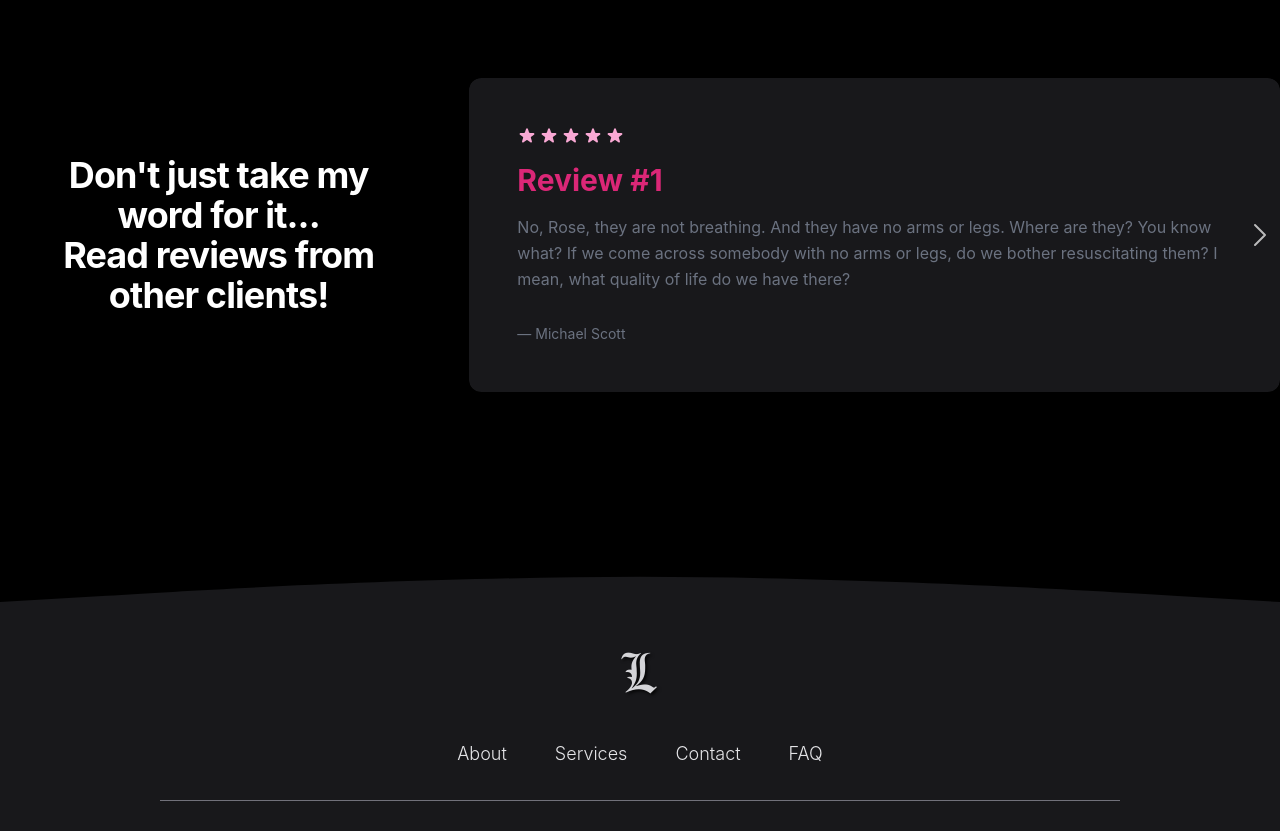
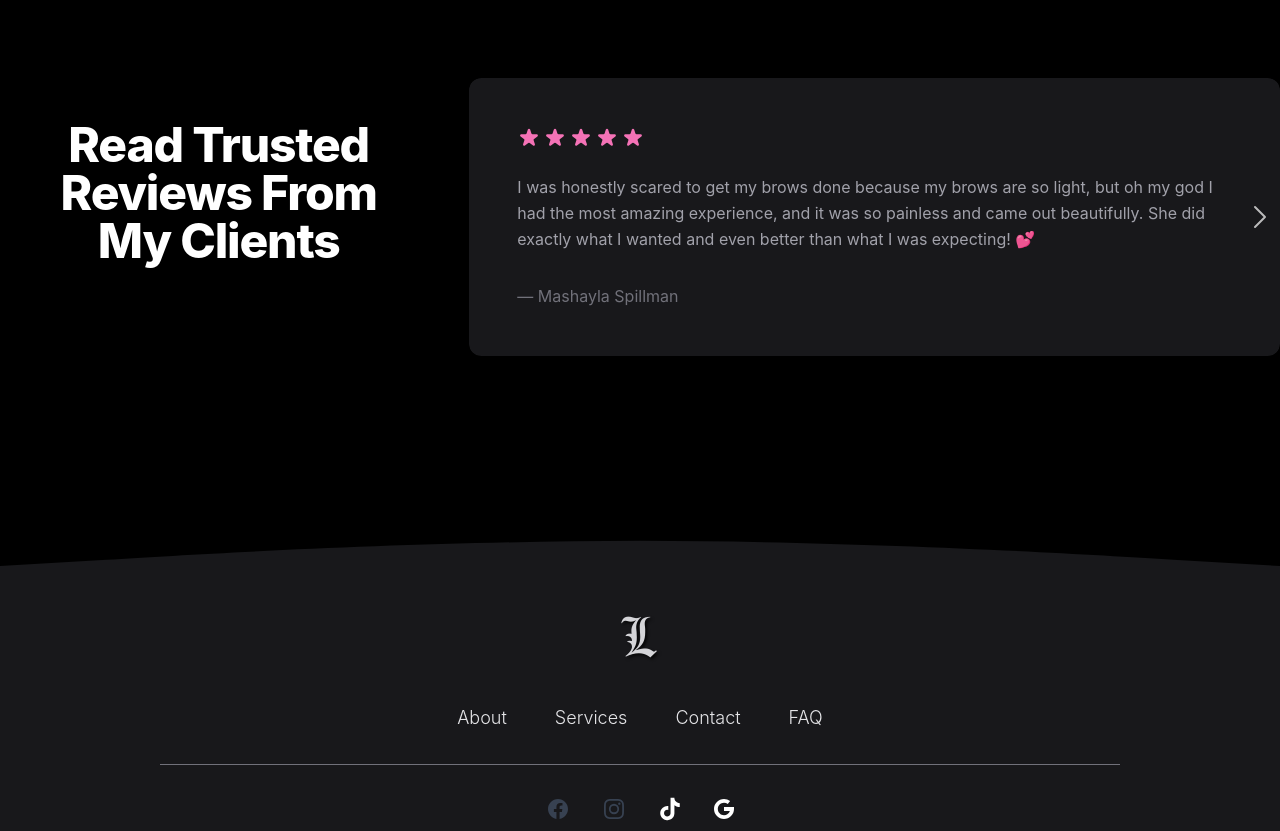
Before and after one commit to dustinapodaca/lashedink, a React (Vite) app: page / in a window 1280 px wide. Shown: the part 2020-2851 px from the top of the page. Built offline with nearby package versions, Linux system fonts and the light colour scheme.

Commit message:
further review update

```diff
--- a/package.json
+++ b/package.json
@@ -16,8 +16,7 @@
     "react": "^18.2.0",
     "react-dom": "^18.2.0",
     "react-router-dom": "^6.9.0",
-    "sort-by": "^1.2.0",
-    "swiper": "^10.0.3"
+    "sort-by": "^1.2.0"
   },
   "devDependencies": {
     "@types/react": "^18.0.28",
--- a/src/Components/ImageModal/index.tsx
+++ b/src/Components/ImageModal/index.tsx
@@ -32,7 +32,7 @@ const ImageModal = ({ imageSrc, isOpen, setIsOpen }: ImageModalProps) => {
             className="max-h-[80%] object-cover relative max-w-[90%]"
           >
             <motion.img
-              className="max-h-full max-w-full object-cover rounded-lg"
+              className="max-h-full max-w-full object-cover rounded-lg z-40"
               src={imageSrc}
               alt=""
             />
--- a/src/Components/ReviewViewer/index.tsx
+++ b/src/Components/ReviewViewer/index.tsx
@@ -7,22 +7,43 @@ const reviews = [
     id: 0,
     text: "Review #1",
     content:
-      "No, Rose, they are not breathing. And they have no arms or legs. Where are they? You know what? If we come across somebody with no arms or legs, do we bother resuscitating them? I mean, what quality of life do we have there?",
-    rating: 5,
+      "I was honestly scared to get my brows done because my brows are so light, but oh my god I had the most amazing experience, and it was so painless and came out beautifully. She did exactly what I wanted and even better than what I was expecting! 💕",
+    author: "Mashayla Spillman",
   },
   {
     id: 1,
-    text: "Review #2",
+    text: "Review #3",
     content:
-      "No, Rose, they are not breathing. And they have no arms or legs. Where are they? You know what? If we come across somebody with no arms or legs, do we bother resuscitating them? I mean, what quality of life do we have there?",
-    rating: 5,
+    "Tatiana did an amazing job! I am in absolutely aw of eyebrows! Definitely a self confidence booster! She did great kept me comfortable and well informed from the very beginning! Definitely recommended! Thank you again girly! ❤️",
+    author: "Marissa Martinez-Spiess",
   },
   {
     id: 2,
-    text: "Review #3",
+    text: "Review #6",
     content:
-      "No, Rose, they are not breathing. And they have no arms or legs. Where are they? You know what? If we come across somebody with no arms or legs, do we bother resuscitating them? I mean, what quality of life do we have there?",
-    rating: 5,
+      "Tatiana is amazing! She is thorough and meticulous from start to finish. Her genuine, friendly & kind personality puts you at ease. I highly recommend her to anyone considering microblading. I am very happy with my brows, one of the best decisions I’ve made!",
+    author: "Yvette Davis",
+  },
+  {
+    id: 3,
+    text: "Review #2",
+    content:
+      "My experience with her was amazing! She was so sweet the whole time! She gave me so much info on them and I definitely trust her! I was nervous at first but after seeing the results, I could never trust anyone else with my eyebrows! 10/10 would recommend!!",
+    author: "Sammie Lujan",
+  },
+  {
+    id: 4,
+    text: "Review #4",
+    content:
+      "Tatiana was excellent from the moment I walked through the door. She explained the process thoroughly to me and we chopped it up the whole lash appointment. Super fast but delicately efficient, time went by so fast. Would seriously would recommend her services!",
+    author: "Nicc Barbo",
+  },
+  {
+    id: 5,
+    text: "Review #5",
+    content:
+      "Tatiana did an impressive job on my moms eyebrows!! I was impressed with her level of professionalism and kindness. She made sure my mom was comfortable during her microblading. My mom's eyebrows came out beautifully and healed just as expected! 😍",
+    author: "Murissa Montez",
   },
 ];
 
@@ -30,7 +51,7 @@ const MySVGComponent = () => (
   <svg
     xmlns="http://www.w3.org/2000/svg"
     viewBox="0 0 20 20"
-    className="h-5 w-5"
+    className="h-6 w-6"
     fill="currentColor"
   >
     <path d="M9.049 2.927c.3-.921 1.603-.921 1.902 0l1.07 3.292a1 1 0 00.95.69h3.462c.969 0 1.371 1.24.588 1.81l-2.8 2.034a1 1 0 00-.364 1.118l1.07 3.292c.3.921-.755 1.688-1.54 1.118l-2.8-2.034a1 1 0 00-1.175 0l-2.8 2.034c-.784.57-1.838-.197-1.539-1.118l1.07-3.292a1 1 0 00-.364-1.118L2.98 8.72c-.783-.57-.38-1.81.588-1.81h3.461a1 1 0 00.951-.69l1.07-3.292z" />
@@ -46,23 +67,25 @@ const Review = ({ review, isActive }: ReviewProps) => (
   <div className={`min-w-full ${isActive ? "active" : ""}`}>
     <blockquote className="flex h-full flex-col justify-between bg-zinc-900 rounded-xl p-12">
       <div>
-        <div className="flex gap-0.5 text-pink-300">
-          {[...Array(review.rating)].map((_, i) => (
-            <MySVGComponent key={i} />
-          ))}
+        <div className="flex gap-0.5 text-pink-400 mb-6">
+          <MySVGComponent />
+          <MySVGComponent />
+          <MySVGComponent />
+          <MySVGComponent />
+          <MySVGComponent />
         </div>
 
         <div className="mt-4">
-          <p className="text-2xl font-bold text-pink-600 sm:text-3xl">
+          {/* <p className="text-2xl font-bold text-pink-600 sm:text-3xl">
             {review.text}
-          </p>
+          </p> */}
 
-          <p className="mt-4 leading-relaxed text-gray-500">{review.content}</p>
+          <p className="mt-4 leading-relaxed text-zinc-400">{review.content}</p>
         </div>
       </div>
 
-      <footer className="mt-8 text-sm text-gray-500">
-        &mdash; Michael Scott
+      <footer className="mt-8 text-md text-zinc-500">
+        &mdash; {review.author}
       </footer>
     </blockquote>
   </div>
@@ -72,7 +95,7 @@ type Review = {
   id: number;
   text: string;
   content: string;
-  rating: number;
+  author: string;
 };
 
 type CarouselProps = {
@@ -143,11 +166,15 @@ const ReviewViewer = () => {
       <div className="mx-auto max-w-[1340px] px-4 py-16 sm:px-6 sm:py-24 lg:me-0 lg:pe-0 lg:ps-8">
         <div className="grid grid-cols-1 gap-y-8 lg:grid-cols-3 lg:items-center lg:gap-x-16">
           <div className="text-white max-w-xl text-center ltr:sm:text-left rtl:sm:text-right">
-            <h2 className="text-3xl font-bold tracking-tight sm:text-4xl">
-              Don't just take my word for it... <br />
+            <h2 className="text-3xl font-extrabold tracking-tight sm:text-5xl px-4">
+              Read Trusted Reviews From My Clients <br />
+              <br />
               <br className="hidden sm:block lg:hidden" />
-              <span> </span>Read reviews from other clients!
+              <span> </span>
             </h2>
+            {/* <p className="text-4xl font-bold font-cursive tracking-tight sm:text-5xl">
+              Read Trusted Reviews!
+            </p> */}
 
             {/* <p className="mt-4 text-gray-500">
               Lorem ipsum, dolor sit amet consectetur adipisicing elit. Voluptas
```
Also changed, not shown: 1 other file (tests, documents, lock files or other folders).
